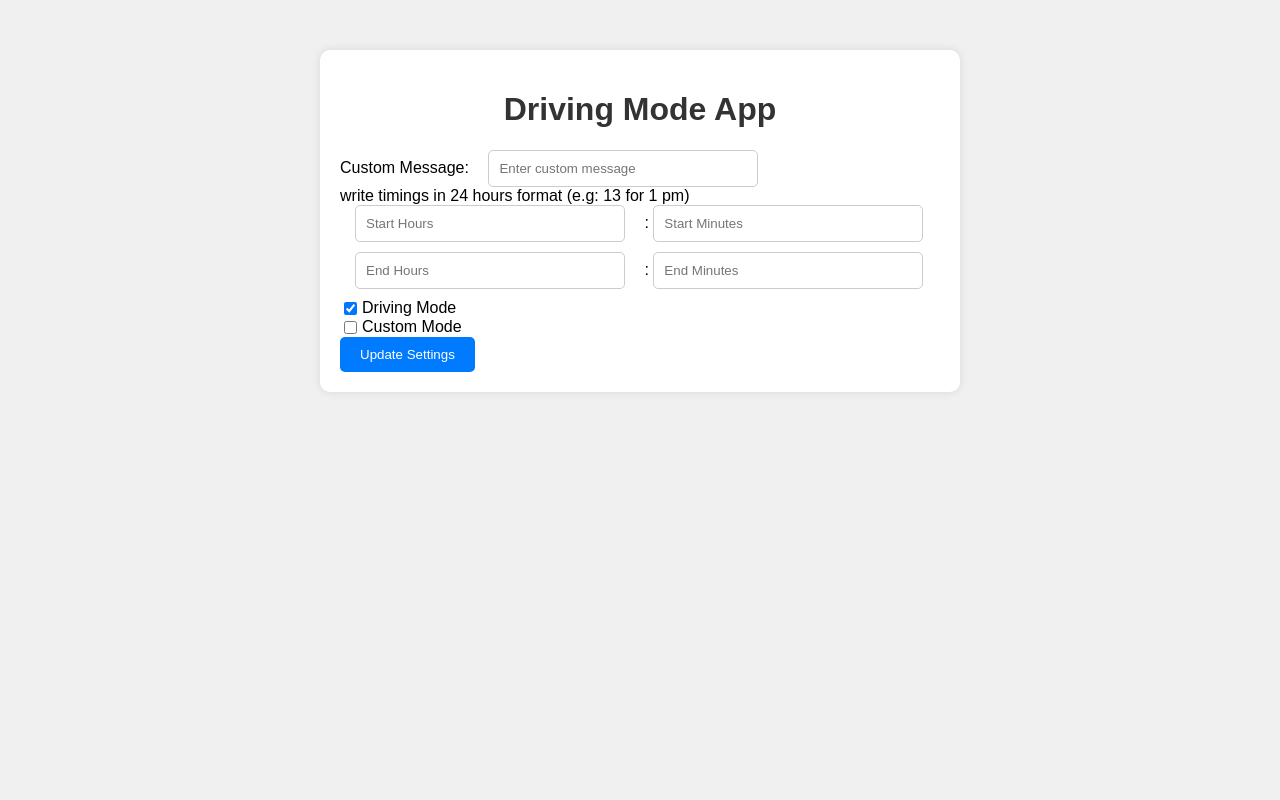
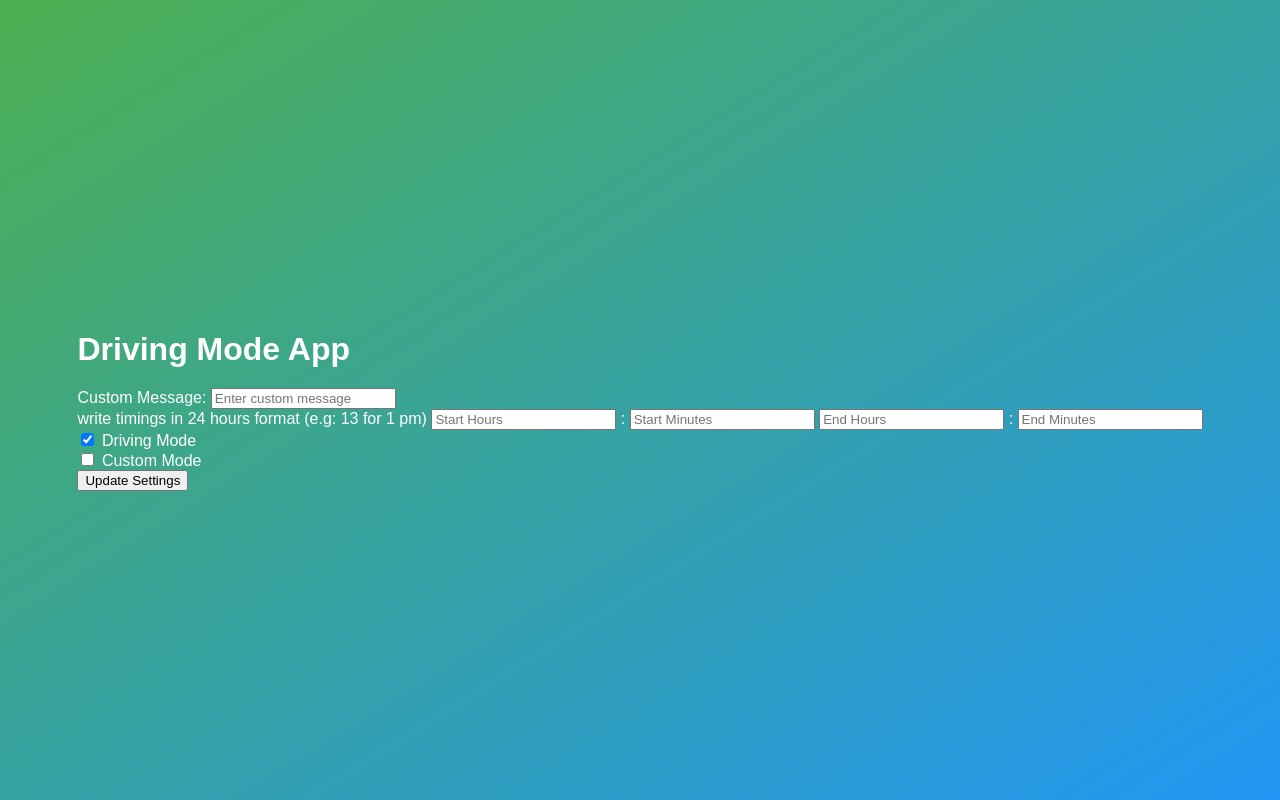
Before and after one commit to agentghost655/testapp, a plain HTML site: page index.html in a window 1280 px wide. Drawn offline with Linux system fonts and the light colour scheme.

Commit message:
styles.css

```diff
--- a/styles.css
+++ b/styles.css
@@ -1,59 +1,73 @@
 body {
     font-family: Arial, sans-serif;
+    display: flex;
+    flex-direction: column;
+    align-items: center;
+    justify-content: center;
+    height: 100vh;
     margin: 0;
-    padding: 0;
-    background-color: #f0f0f0;
+    background: linear-gradient(to bottom right, #4CAF50, #2196F3);
+    color: white;
   }
 
-.container {
-    max-width: 600px;
-    margin: 50px auto;
-    background-color: #fff;
-    padding: 20px;
-    border-radius: 10px;
-    box-shadow: 0 0 10px rgba(0, 0, 0, 0.1);
+  h1 {
+    margin-bottom: 20px;
   }
 
-.title {
-    text-align: center;
-    color: #333;
+  .switch {
+    position: relative;
+    display: inline-block;
+    width: 60px;
+    height: 34px;
+    margin-bottom: 10px;
   }
 
-.settings {
-    margin-top: 20px;
+  .switch input {
+    opacity: 0;
+    width: 0;
+    height: 0;
   }
 
-input[type="text"] {
-    width: calc(50% - 30px);
-    padding: 10px;
-    margin-bottom: 10px;
-    border: 1px solid #ccc;
-    border-radius: 5px;
-    box-sizing: border-box;
+  .slider {
+    position: absolute;
+    cursor: pointer;
+    top: 0;
+    left: 0;
+    right: 0;
+    bottom: 0;
+    background-color: rgba(255, 255, 255, 0.3);
+    -webkit-transition: .4s;
+    transition: .4s;
+    border-radius: 34px;
   }
 
-input[type="text"]:nth-child(3n + 2) {
-    margin: 0 15px;
+  .slider:before {
+    position: absolute;
+    content: "";
+    height: 26px;
+    width: 26px;
+    left: 4px;
+    bottom: 4px;
+    background-color: white;
+    -webkit-transition: .4s;
+    transition: .4s;
+    border-radius: 50%;
   }
 
-.checkbox {
-    display: flex;
-    align-items: center;
+  input:checked + .slider {
+    background: linear-gradient(to bottom right, #FF5722, #FFEB3B);
   }
 
-.checkbox input[type="checkbox"] {
-    margin-right: 5px;
+  input:checked + .slider:before {
+    -webkit-transform: translateX(26px);
+    -ms-transform: translateX(26px);
+    transform: translateX(26px);
   }
 
-button {
-    padding: 10px 20px;
-    background-color: #007bff;
-    color: #fff;
-    border: none;
-    border-radius: 5px;
-    cursor: pointer;
+  .slider.round {
+    border-radius: 34px;
   }
 
-button:hover {
-    background-color: #0056b3;
+  .slider.round:before {
+    border-radius: 50%;
   }
```
Lines whose indentation alone changed are shown as unchanged.
